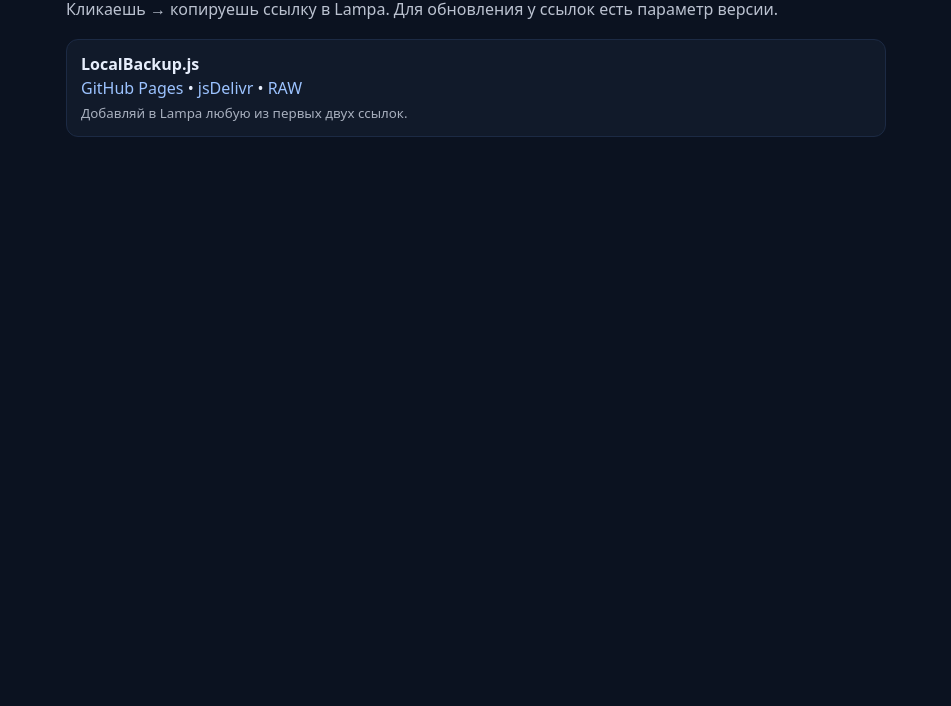
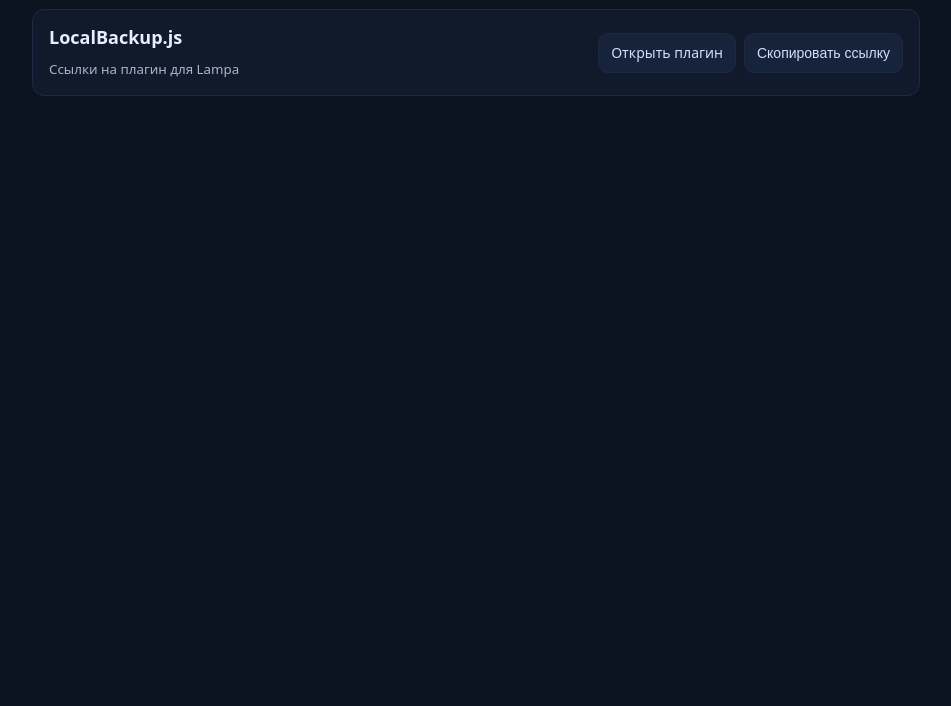
Before and after one commit to SimSomNat/lampa-plg, a plain HTML site: page index.html in a window 1280 px wide. Shown: the part 94-800 px from the top of the page, without its empty margins (164-1115 px from the left). Drawn offline with Linux system fonts and the light colour scheme; no server answers.

Commit message:
new Index

```diff
--- a/index.html
+++ b/index.html
@@ -4,50 +4,77 @@
 <meta name="viewport" content="width=device-width,initial-scale=1">
 <title>Lampa Plugins – SimSomNat</title>
 <style>
-  body{font:16px/1.5 system-ui,Segoe UI,Roboto,Arial,sans-serif;max-width:820px;margin:40px auto;padding:0 16px;background:#0b1220;color:#e7eefc}
-  h1{font-size:26px;margin:0 0 12px}
-  .hint{opacity:.8;margin:0 0 18px}
-  ul{list-style:none;padding:0;margin:0}
-  li{background:#111a2a;border:1px solid #1c2a44;border-radius:12px;padding:12px 14px;margin:10px 0}
-  a{color:#9cc3ff;text-decoration:none}
-  a:hover{text-decoration:underline}
-  small{opacity:.7}
+  :root{--bg:#0b1220;--card:#111a2a;--border:#1c2a44;--text:#e7eefc;--muted:#a8b4ce}
+  *{box-sizing:border-box}
+  body{font:16px/1.55 system-ui,Segoe UI,Roboto,Arial,sans-serif;max-width:920px;margin:40px auto;padding:0 16px;background:var(--bg);color:var(--text)}
+  h1{font-size:28px;margin:0 0 8px}
+  ul{list-style:none;padding:0;margin:20px 0}
+  li.item{display:flex;align-items:center;justify-content:space-between;gap:16px;background:var(--card);border:1px solid var(--border);border-radius:12px;padding:14px 16px;margin:12px 0}
+  .left{min-width:0}
+  .left strong{display:block;font-size:18px;margin-bottom:4px;white-space:nowrap;overflow:hidden;text-overflow:ellipsis}
+  .left small{color:var(--muted)}
+  .right{flex:0 0 auto;display:flex;gap:8px}
+  .btn{appearance:none;border:1px solid var(--border);background:#16233a;color:#cfe0ff;padding:8px 12px;border-radius:10px;cursor:pointer;text-decoration:none;font-size:14px}
+  .btn:hover{border-color:#2a3d66}
+  .btn.copy:disabled{opacity:.6;cursor:default}
+  @media (max-width:580px){ li.item{flex-direction:column;align-items:stretch} .right{justify-content:flex-start} }
 </style>
 
 <h1>Lampa Plugins</h1>
-<p class="hint">Кликаешь → копируешь ссылку в Lampa. Для обновления у ссылок есть параметр версии.</p>
-<ul id="list"><li>Загружаю список…</li></ul>
+<ul id="list"><li class="item"><div class="left"><strong>Загружаю список…</strong><small>Ссылки на плагин для Lampa</small></div></li></ul>
 
 <script>
 const user='SimSomNat', repo='lampa-plg', branch='main';
 const pagesBase=`https://${user.toLowerCase()}.github.io/${repo}/`;
-const rawBase=`https://raw.githubusercontent.com/${user}/${repo}/${branch}/`;
-const cdnBase=`https://cdn.jsdelivr.net/gh/${user}/${repo}@${branch}/`;
-const v='?v='+Date.now();
 
 async function walk(path=''){
-  const r=await fetch(`https://api.github.com/repos/${user}/${repo}/contents/${path}?ref=${branch}`);
-  const items=await r.json();
-  if(!Array.isArray(items)) throw new Error('GitHub API limit or error');
-  for(const it of items){
-    if(it.type==='file' && it.name.endsWith('.js')) add(it.path);
-    if(it.type==='dir') await walk(it.path);
+  const res = await fetch(`https://api.github.com/repos/${user}/${repo}/contents/${path}?ref=${branch}`);
+  const items = await res.json();
+  if (!Array.isArray(items)) throw new Error('GitHub API error/limit');
+  for (const it of items){
+    if (it.type === 'file' && it.name.endsWith('.js')) add(it.path);
+    if (it.type === 'dir') await walk(it.path);
   }
 }
-function add(p){
-  const li=document.createElement('li');
-  li.innerHTML = `<strong>${p}</strong><br>
-    <a href="${pagesBase}${p}${v}">GitHub Pages</a> •
-    <a href="${cdnBase}${p}${v}">jsDelivr</a> •
-    <a href="${rawBase}${p}">RAW</a>
-    <br><small>Добавляй в Lampa любую из первых двух ссылок.</small>`;
+
+function add(relPath){
+  const url = pagesBase + relPath; // ЧИСТЫЙ URL без ?v
+  const li = document.createElement('li');
+  li.className = 'item';
+  li.innerHTML = `
+    <div class="left">
+      <strong>${relPath}</strong>
+      <small>Ссылки на плагин для Lampa</small>
+    </div>
+    <div class="right">
+      <a class="btn" href="${url}" target="_blank" rel="noopener">Открыть плагин</a>
+      <button class="btn copy" data-url="${url}" aria-label="Скопировать ссылку">Скопировать ссылку</button>
+    </div>`;
   document.getElementById('list').appendChild(li);
 }
-walk().then(()=>document.querySelector('#list li')?.remove())
-.catch(()=>{
-  const ul=document.getElementById('list');
-  ul.innerHTML='';
-  add('LocalBackup.js'); // запасной вариант
+
+document.getElementById('list').addEventListener('click', async (e)=>{
+  const btn = e.target.closest('.copy');
+  if (!btn) return;
+  const link = btn.dataset.url;
+  try{
+    await navigator.clipboard.writeText(link);
+    const old = btn.textContent;
+    btn.textContent = 'Скопировано!';
+    btn.disabled = true;
+    setTimeout(()=>{ btn.textContent = old; btn.disabled = false; }, 1400);
+  }catch{
+    prompt('Скопируйте ссылку:', link);
+  }
+});
+
+walk().then(()=>{
+  const first = document.querySelector('#list > li');
+  if (first && first.querySelector('strong')?.textContent.includes('Загружаю')) first.remove();
+}).catch(()=>{
+  const ul = document.getElementById('list');
+  ul.innerHTML = '';
+  add('LocalBackup.js'); //fallback
 });
 </script>
 </html>
```
